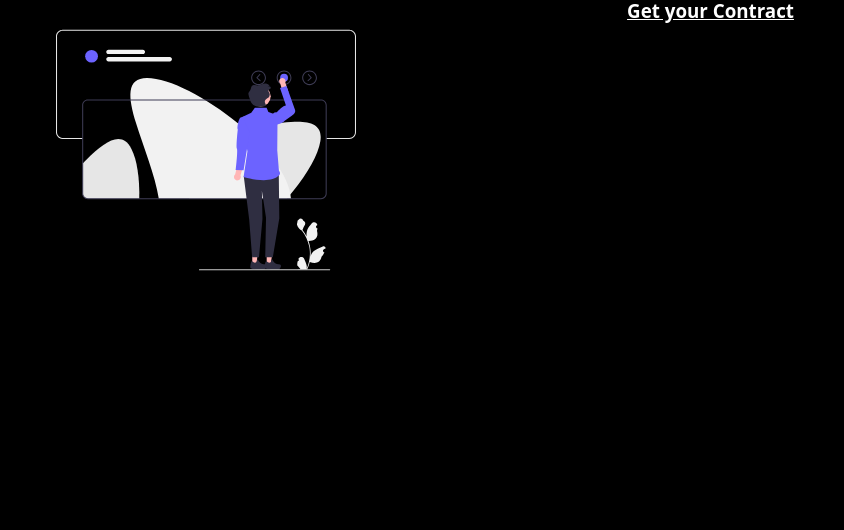
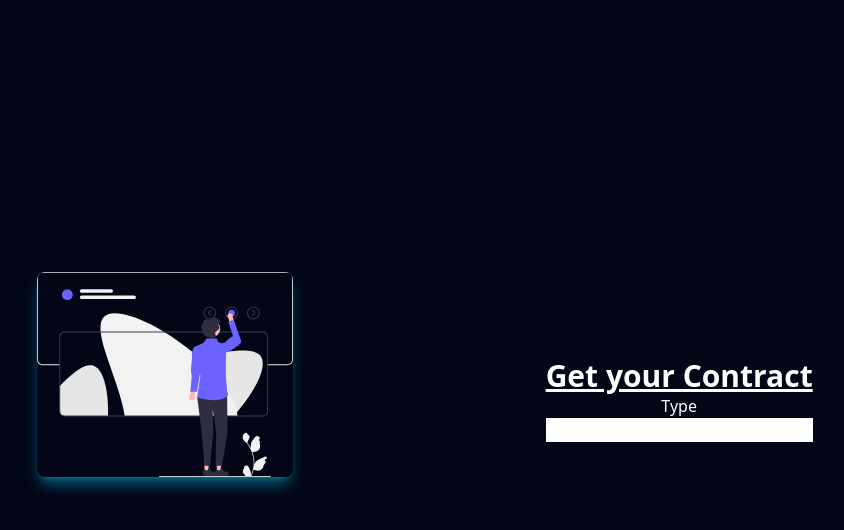
Before and after one commit to rohitkori/Contract-web-portal, a React (Vite) app in the folder Contract-web-app/: page / in a window 1280 px wide. Shown: the top 530 px of the page, without its empty margins (215-1059 px from the left). Built offline with nearby package versions, Linux system fonts and the light colour scheme.

Commit message:
running eslint
Signed-off-by: Rohit <kori.1@iitj.ac.in>

```diff
--- a/Contract-web-app/src/App.jsx
+++ b/Contract-web-app/src/App.jsx
@@ -1,6 +1,3 @@
-import { useState } from "react";
-import reactLogo from "./assets/react.svg";
-import viteLogo from "/vite.svg";
 import { BrowserRouter as Router, Routes, Route } from "react-router-dom";
 // import { Toaster } from "react-hot-toast";
 import Homepage from "./components/Homepage";
--- a/Contract-web-app/src/components/Homepage.jsx
+++ b/Contract-web-app/src/components/Homepage.jsx
@@ -1,18 +1,24 @@
-import { React, useState, useEffect } from "react";
-import "./Homepage.css";
 import homepage_image from "../assets/homepage-image.svg";
 const Homepage = () => {
-  const [value, setValue] = useState("");
-  const handleChange = (event) => setValue(event.target.value);
 
   return (
     <>
-      <div className="homepage-container">
-        <div className="homepage-left-container">
-          <img src={homepage_image} alt="" />
+      <div className="bg-slate-950 min-h-screen w-screen md:flex justify-evenly items-center text-center text-white ">
+        <div className="h-64 w-64">
+          <img
+            src={homepage_image}
+            className="rounded-lg shadow-lg shadow-cyan-500/50 hover:shadow-blue-500/50"
+            alt=""
+          />
         </div>
-        <div className="homepage-right-container">
-          <h1 className="text-3xl font-bold underline text-center">Get your Contract</h1>
+        <div className="homepage-right-container flex flex-col">
+          <h1 className="text-3xl font-bold underline text-center text-white">
+            Get your Contract
+          </h1>
+          {/* <div> */}
+            <label htmlFor="type">Type</label>
+            <input type="text" name="type" />
+          {/* </div> */}
         </div>
       </div>
     </>
```
